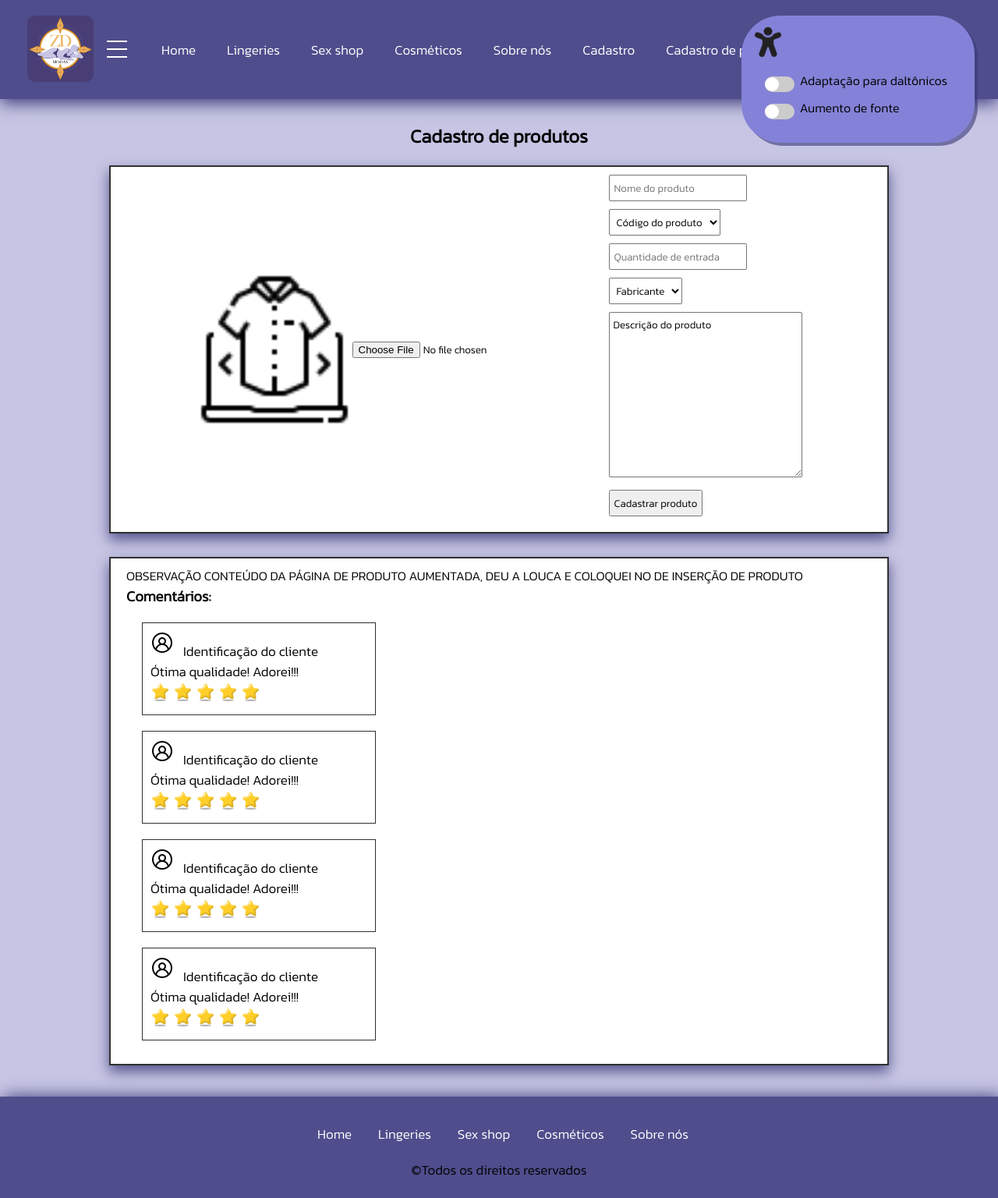
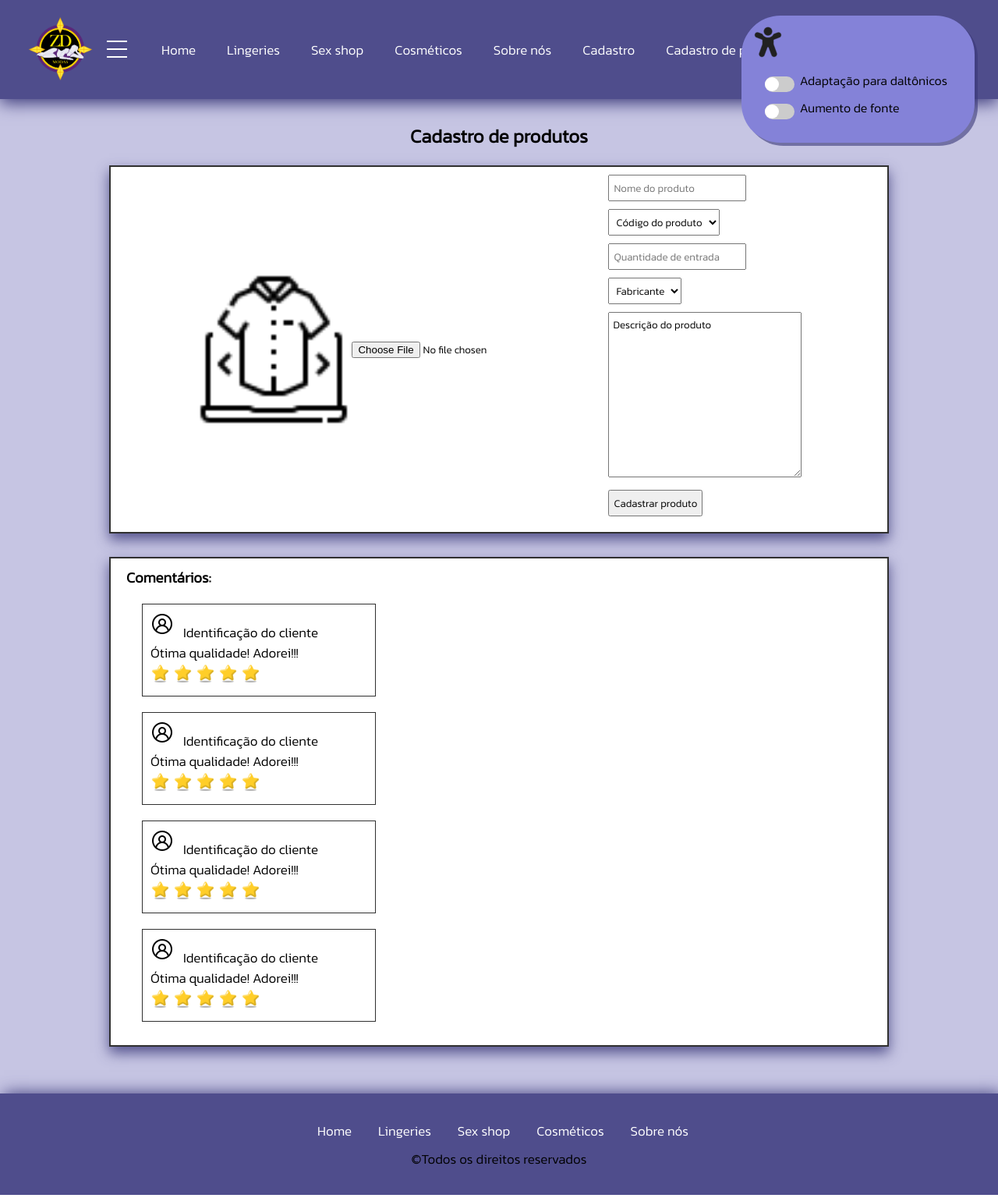
Before and after one commit to Kurarisse/TCCalpha, a PHP site: page /produtoAumentado.html in a window 1280 px wide. Shown: the whole page at 78% size. Run offline with PHP 8.4, Linux system fonts and the light colour scheme.

Commit message:
logo e z index

```diff
--- a/cadastro.html
+++ b/cadastro.html
@@ -23,7 +23,7 @@
             <!-- INÍCIO MENU -->
             <ul class="menu">
                 <li class="logo">
-                    <a href="index.html"><img src="img/logo_roxo.jpg" alt="Imagem de logo" title="Imagem de logo" class="img_logo"></a>
+                    <a href="index.html"><img src="img/logo_logo.png" alt="Imagem de logo" title="Imagem de logo" class="img_logo"></a>
                 </li>
                 <li class="menu_hamburguer">
                     <img src="img/menu.png" alt="Imagem menu hambúrguer" title="Menu tipo hambúrguer">
--- a/cosmeticos.html
+++ b/cosmeticos.html
@@ -23,7 +23,7 @@
             <!-- INÍCIO MENU -->
             <ul class="menu">
                 <li class="logo">
-                    <a href="index.html"><img src="img/logo_roxo.jpg" alt="Imagem de logo" title="Imagem de logo" class="img_logo"></a>
+                    <a href="index.html"><img src="img/logo_logo.png" alt="Imagem de logo" title="Imagem de logo" class="img_logo"></a>
                 </li>
                 <li class="menu_hamburguer">
                     <img src="img/menu.png" alt="Imagem menu hambúrguer" title="Menu tipo hambúrguer">
--- a/css/styles.css
+++ b/css/styles.css
@@ -154,6 +154,7 @@ body{
 .add_produto{
     padding: 10px 20px;
     margin: 0 auto;
+    margin-bottom: 20px;
 }
 
 .desc{
@@ -321,13 +322,12 @@ body{
     text-align: center;
     background-color: rgb(79, 77, 140);
     height: 130px;
-    padding-top: 20px;
+    padding-top: 25px;
     box-shadow: 5px 0 20px rgb(58, 56, 121);
     width: 100%;
 }
 
 #footer p{
-    padding: 5px;
     margin-top: 10px;
 }
 
--- a/lingeries.html
+++ b/lingeries.html
@@ -23,7 +23,7 @@
             <!-- INÍCIO MENU -->
             <ul class="menu">
                 <li class="logo">
-                    <a href="index.html"><img src="img/logo_roxo.jpg" alt="Imagem de logo" title="Imagem de logo" class="img_logo"></a>
+                    <a href="index.html"><img src="img/logo_logo.png" alt="Imagem de logo" title="Imagem de logo" class="img_logo"></a>
                 </li>
                 <li class="menu_hamburguer">
                     <img src="img/menu.png" alt="Imagem menu hambúrguer" title="Menu tipo hambúrguer">
--- a/produtoAumentado.html
+++ b/produtoAumentado.html
@@ -23,7 +23,7 @@
             <!-- INÍCIO MENU -->
             <ul class="menu">
                 <li class="logo">
-                    <a href="index.html"><img src="img/logo_roxo.jpg" alt="Imagem de logo" title="Imagem de logo" class="img_logo"></a>
+                    <a href="index.html"><img src="img/logo_logo.png" alt="Imagem de logo" title="Imagem de logo" class="img_logo"></a>
                 </li>
                 <li class="menu_hamburguer">
                     <img src="img/menu.png" alt="Imagem menu hambúrguer" title="Menu tipo hambúrguer">
@@ -116,7 +116,6 @@
                     </div><br>
 
                     <div class="comentarios">
-                        OBSERVAÇÃO CONTEÚDO DA PÁGINA DE PRODUTO AUMENTADA, DEU A LOUCA E COLOQUEI NO DE INSERÇÃO DE PRODUTO
 
                         <h3>Comentários:</h3>
 
--- a/sexShop.html
+++ b/sexShop.html
@@ -23,7 +23,7 @@
             <!-- INÍCIO MENU -->
             <ul class="menu">
                 <li class="logo">
-                    <a href="index.html"><img src="img/logo_roxo.jpg" alt="Imagem de logo" title="Imagem de logo" class="img_logo"></a>
+                    <a href="index.html"><img src="img/logo_logo.png" alt="Imagem de logo" title="Imagem de logo" class="img_logo"></a>
                 </li>
                 <li class="menu_hamburguer">
                     <img src="img/menu.png" alt="Imagem menu hambúrguer" title="Menu tipo hambúrguer">
--- a/sobre.html
+++ b/sobre.html
@@ -23,7 +23,7 @@
             <!-- INÍCIO MENU -->
             <ul class="menu">
                 <li class="logo">
-                    <a href="index.html"><img src="img/logo_roxo.jpg" alt="Imagem de logo" title="Imagem de logo" class="img_logo"></a>
+                    <a href="index.html"><img src="img/logo_logo.png" alt="Imagem de logo" title="Imagem de logo" class="img_logo"></a>
                 </li>
                 <li class="menu_hamburguer">
                     <img src="img/menu.png" alt="Imagem menu hambúrguer" title="Menu tipo hambúrguer">
```
Also changed, not shown: insereProduto.html (+1 -46 lines), perfil.html (+16 -17 lines).
